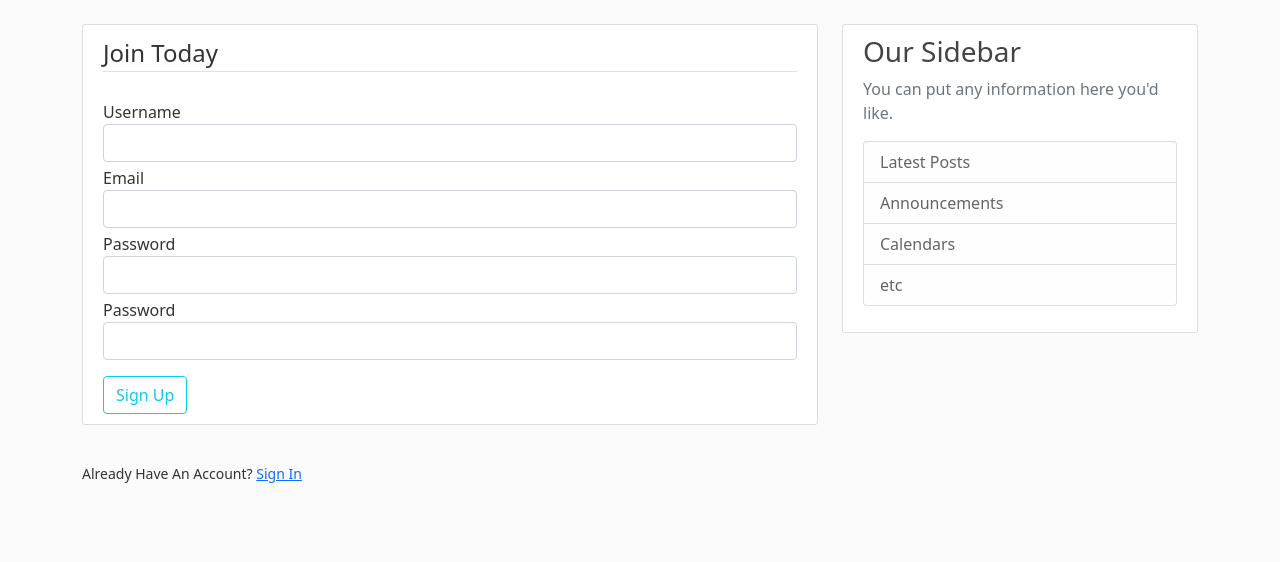
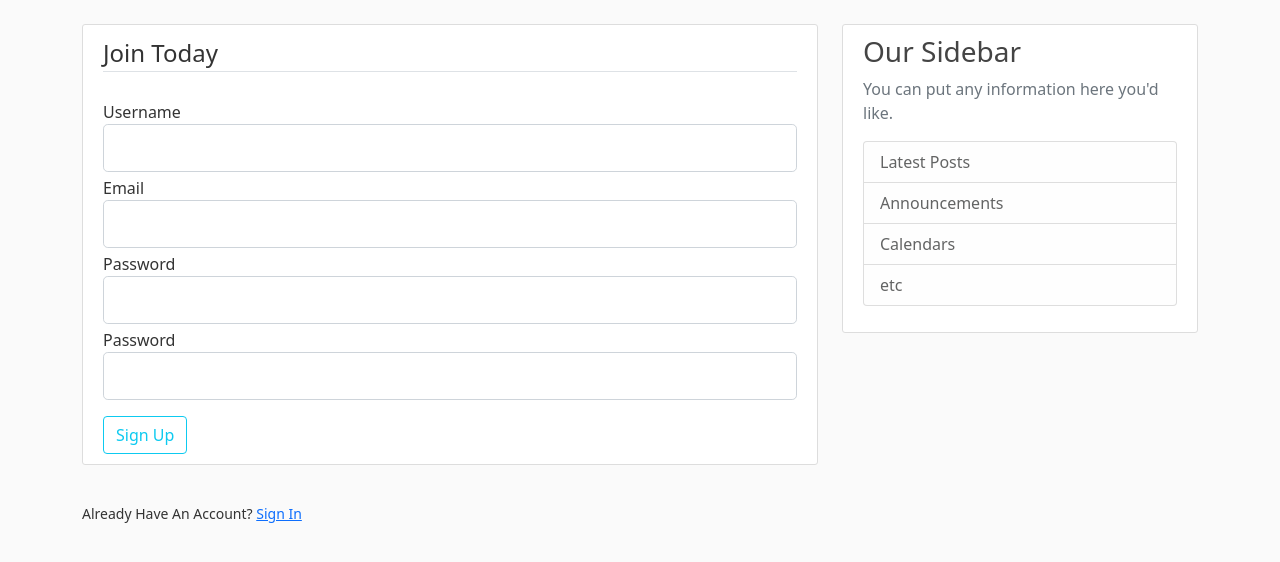
Before and after one commit to skrillcii/website, a Flask app: page /register in a window 1280 px wide. Shown: the part 56-618 px from the top of the page. Run offline with Flask 2, Linux system fonts and the light colour scheme.

Commit message:
add register warning

```diff
--- a/templates/register.html
+++ b/templates/register.html
@@ -7,19 +7,55 @@
                 <legend class="border-bottom mb-4">Join Today</legend>
                 <div class="form-group boarder-top pt-1">
                     {{ form.username.label(class="form-control-label") }}
-                    {{ form.username(class="form-control for-control-lg") }}
+                    {% if form.username.errors %}
+                        {{ form.username(class="form-control form-control-lg is-invalid") }}
+                        <div class="invalid-feedback">
+                            {% for errors in for.username.errors %}
+                                <span>{{ error }}</span>
+                            {% endfor %}
+                        </div>
+                    {% else %}
+                        {{ form.username(class="form-control form-control-lg") }}
+                    {% endif %}
                 </div>
                 <div class="form-group boarder-top pt-1">
                     {{ form.email.label(class="form-control-label") }}
-                    {{ form.email(class="form-control for-control-lg") }}
+                    {% if form.email.errors %}
+                        {{ form.email(class="form-control form-control-lg is-invalid") }}
+                        <div class="invalid-feedback">
+                            {% for errors in for.email.errors %}
+                                <span>{{ error }}</span>
+                            {% endfor %}
+                        </div>
+                    {% else %}
+                        {{ form.email(class="form-control form-control-lg") }}
+                    {% endif %}
                 </div>
                 <div class="form-group boarder-top pt-1">
                     {{ form.password.label(class="form-control-label") }}
-                    {{ form.password(class="form-control for-control-lg") }}
+                    {% if form.password.errors %}
+                        {{ form.password(class="form-control form-control-lg is-invalid") }}
+                        <div class="invalid-feedback">
+                            {% for errors in for.password.errors %}
+                                <span>{{ error }}</span>
+                            {% endfor %}
+                        </div>
+                    {% else %}
+                        {{ form.password(class="form-control form-control-lg") }}
+                    {% endif %}
                 </div>
                 <div class="form-group boarder-top pt-1">
                     {{ form.confirm_password.label(class="form-control-label") }}
-                    {{ form.confirm_password(class="form-control for-control-lg") }}
+                    {% if form.confirm_password.errors %}
+                        {{ form.confirm_password(class="form-control form-control-lg is-invalid") }}
+                        <div class="invalid-feedback">
+                            {% for errors in for.confirm_password.errors %}
+                                <span>{{ error }}</span>
+                            {% endfor %}
+                        </div>
+                    {% else %}
+                        {{ form.confirm_password(class="form-control form-control-lg") }}
+                    {% endif %}
                 </div>
             </fieldset>
             <div class="form-group boarder-top pt-3">
```
